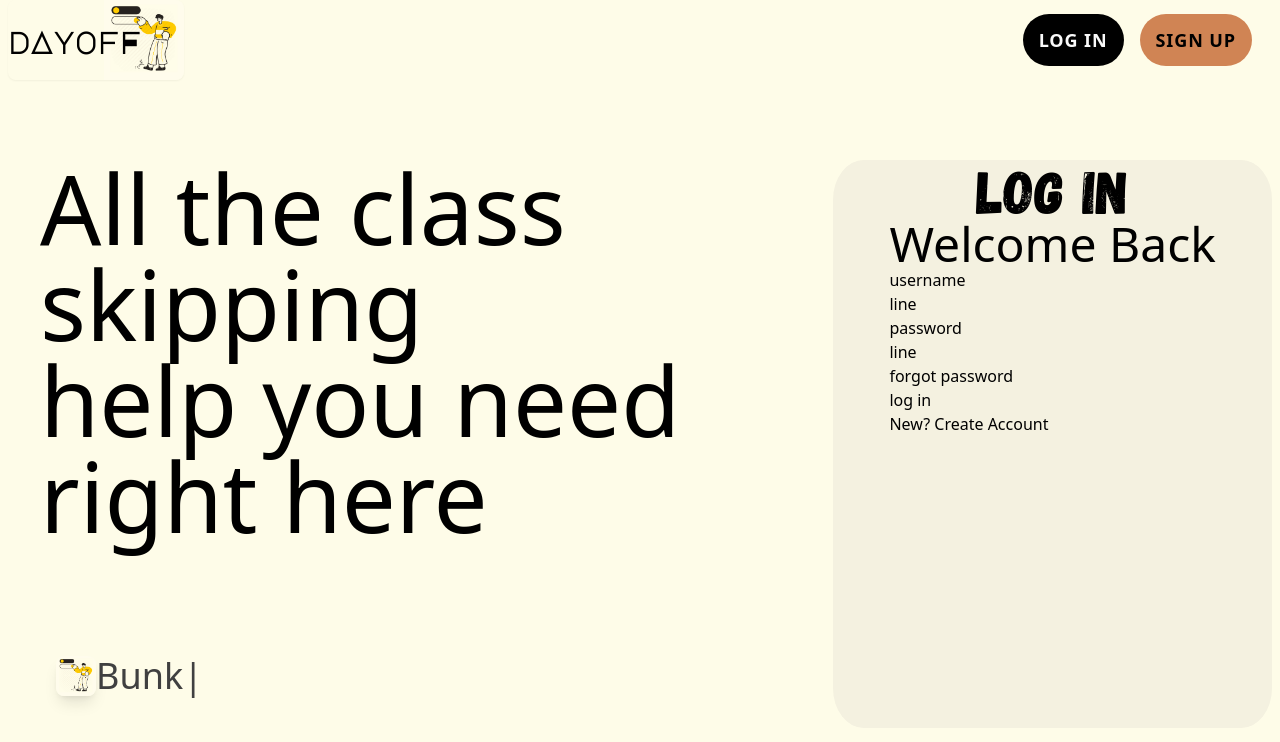
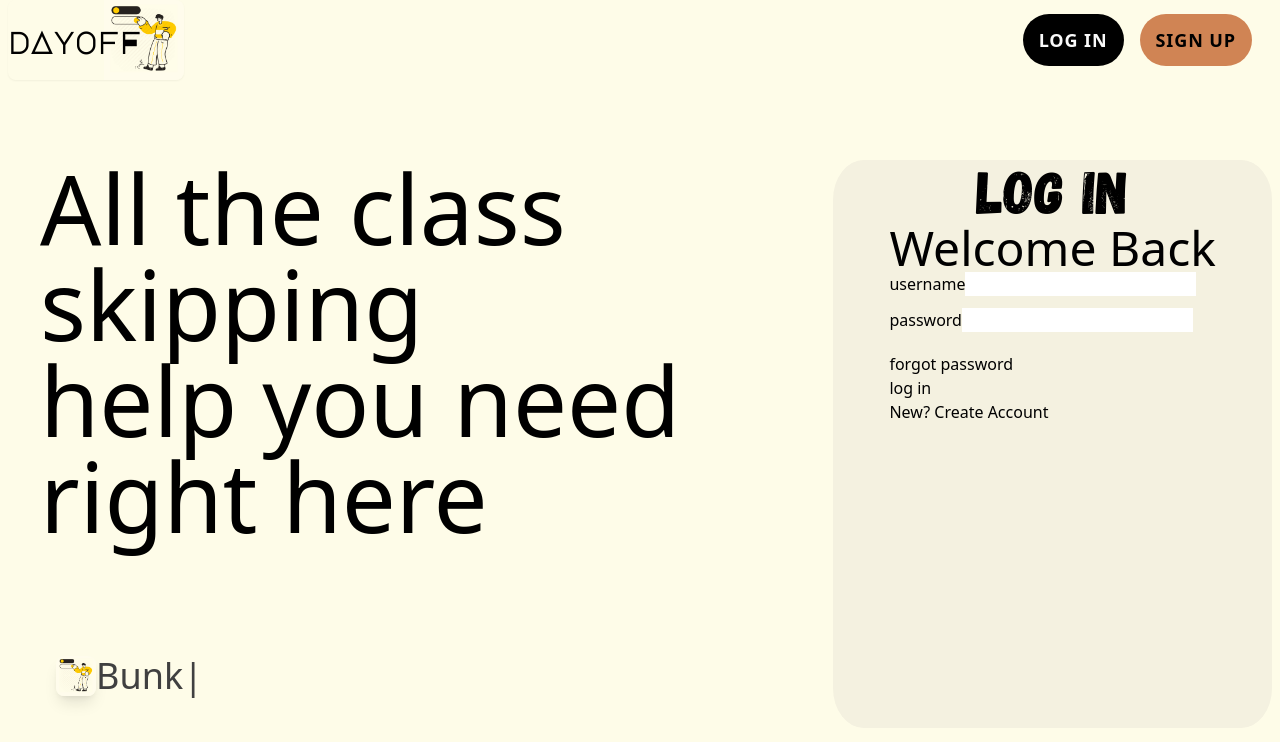
Before and after one commit to jahnavi-sk/bunking-101, a React (Create React App) app: page / in a window 1280 px wide. Both pictures are taken after a click on the element "LOG IN". Shown: the top 742 px of the page. Built offline with nearby package versions, Linux system fonts and the light colour scheme.

Commit message:
updated log in slightly

```diff
--- a/src/Home.js
+++ b/src/Home.js
@@ -180,18 +180,23 @@ export default function Home() {
     <div className={`w-7/12 transition-opacity duration-500 flex justify-center ease-in-out ${isAnimating ||!isCompact? 'opacity-0' : 'opacity-100'} bg-box mt-10 md:mt-20 ml-24 md:ml-36 rounded-5xl`}>
     <div className='flex-column'>
     <div className='flex flex-col items-center justify-center'>
-      <div className='text-6xl flex align-text-center' style={{fontFamily:"Gagalin"}}>
+      <div className='text-3xl md:text-6xl flex align-text-center' style={{fontFamily:"Gagalin"}}>
         Log In
       </div>
 
-    <div className='text-5xl'>Welcome Back</div>
+    <div className='mt-1 text-lg md:text-5xl'>Welcome Back</div>
     </div>
     <div className='flex-column'>
-    <div>username</div>
-    <div>line</div>
-    <div>password</div>
-    <div>line</div>
-    <div>forgot password</div>
+    <div className='flex'>
+        <div>username</div>
+        <input type="text"></input>
+      </div>
+
+      <div className='mt-3 flex'>
+        <div>password</div>
+        <input type="password"></input>
+      </div>
+    <div className='mt-5 '>forgot password</div>
     <div>log in</div>
     <div>New? Create Account</div>
     <div>
```
